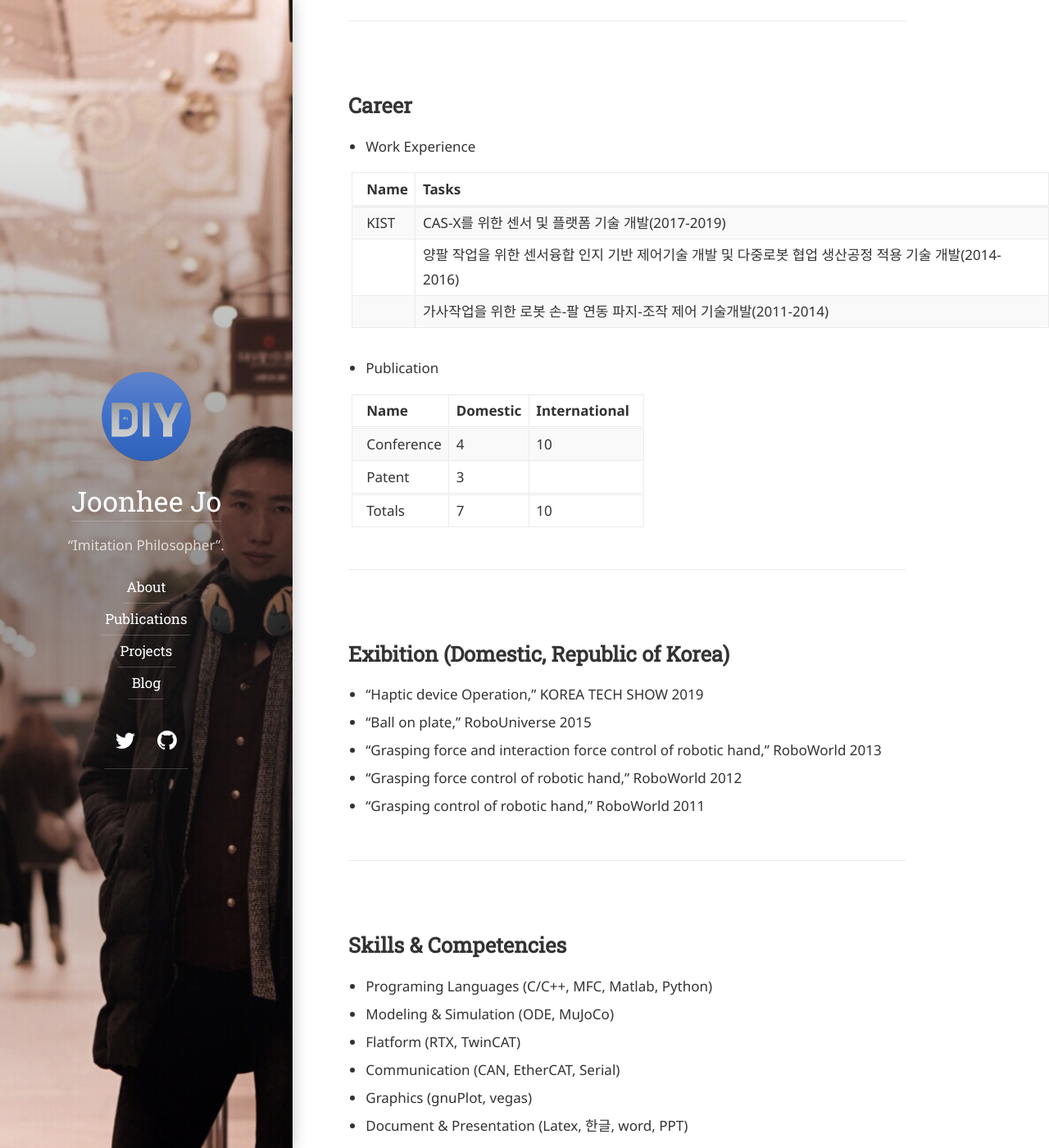
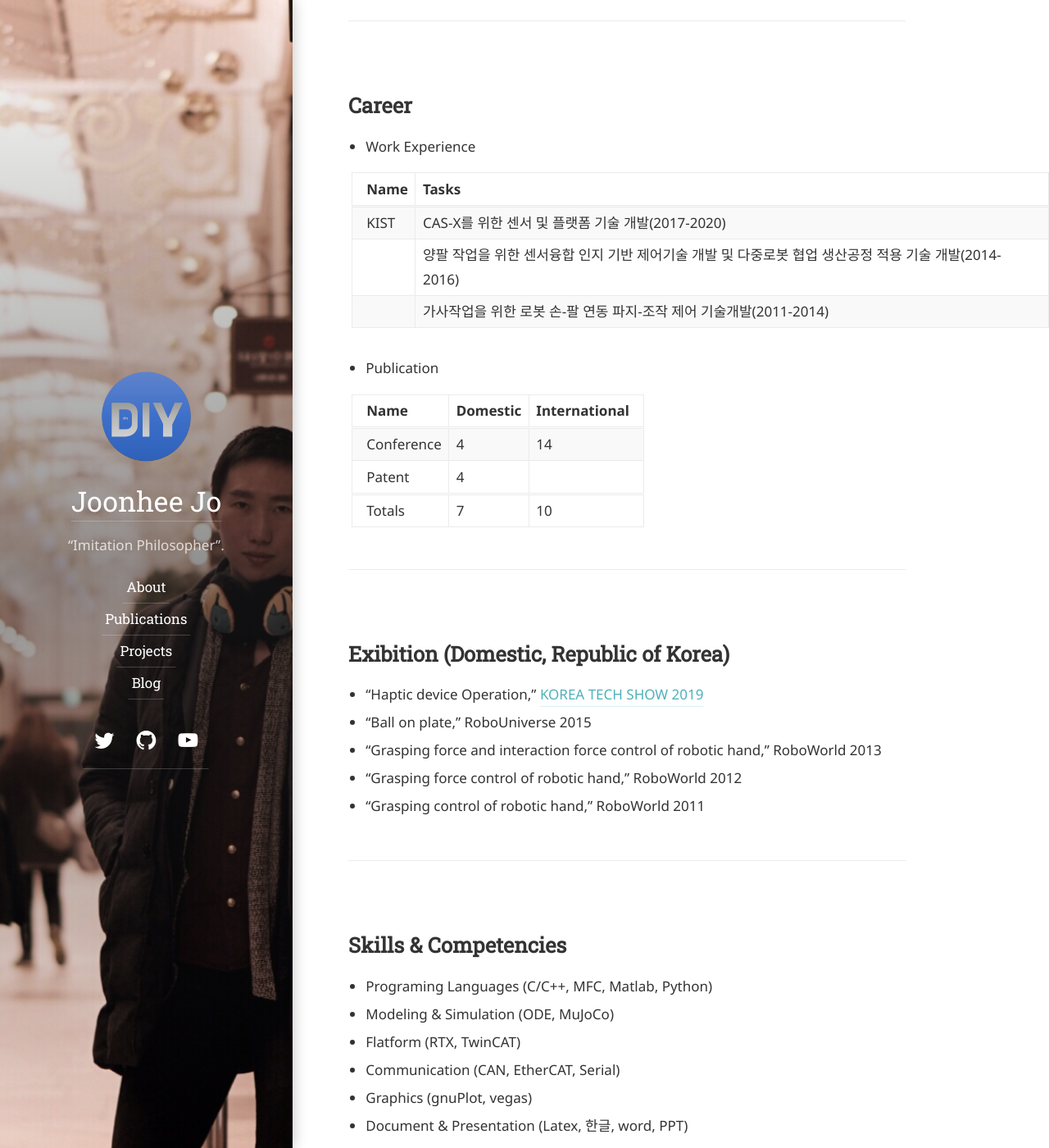
Before and after one commit to Rian-Jo/home, a Jekyll site: the page built from _featured_categories/about.md, in a window 1280 px wide and 1400 px high, scrolled down 947 px. Shown: the whole window at 82% size. Built offline with Jekyll 4.4.1, drawn with Linux system fonts in a browser that asks for light colours; some web fonts are replaced; some of the changed text lies outside the part shown.

```diff
--- a/_data/authors.yml
+++ b/_data/authors.yml
@@ -34,7 +34,7 @@ rian:
     # facebook:        <username>
     # google:          <number>
     # vk:              <username>
-    # youtube:         <string_string_string>
+    youtube:         UCrEDR-C57MYHgk6e9NrG4ug
     # vimeo:           <username>
     # vine:            <username>
     # spotify:         <user>/<number>
--- a/_data/social.yml
+++ b/_data/social.yml
@@ -58,7 +58,7 @@ rss:
 youtube:
   name: YouTube
   icon: icon-youtube
-  prepend: "https://www.youtube.com/channel/"
+  prepend: "https://www.youtube.com/channel/UCrEDR-C57MYHgk6e9NrG4ug"
 twitch:
   name: Twitch
   icon: icon-twitch
--- a/_featured_categories/about.md
+++ b/_featured_categories/about.md
@@ -41,7 +41,7 @@ Planning to control the robot to help people live better lives.
 
    Name      | Tasks
   :----------|:----------
-   KIST      | CAS-X를 위한 센서 및 플랫폼 기술 개발(2017-2019)
+   KIST      | CAS-X를 위한 센서 및 플랫폼 기술 개발(2017-2020)
              | 양팔 작업을 위한 센서융합 인지 기반 제어기술 개발 및 다중로봇 협업 생산공정 적용 기술 개발(2014-2016)
              | 가사작업을 위한 로봇 손-팔 연동 파지-조작 제어 기술개발(2011-2014)
 
@@ -49,8 +49,8 @@ Planning to control the robot to help people live better lives.
 
    Name      | Domestic  | International
   :----------|:----------|:--------------
-   Conference|         4 |            10
-   Patent    |         3 |
+   Conference|         4 |            14
+   Patent    |         4 |
   ===========|===========|===============
   Totals     |         7 |            10
 
@@ -62,7 +62,7 @@ Planning to control the robot to help people live better lives.
 
 ## **Exibition (Domestic, Republic of Korea)**
 
-* "Haptic device Operation," KOREA TECH SHOW 2019
+* "Haptic device Operation," [KOREA TECH SHOW 2019](http://www.etnews.com/20200112000035)
 * "Ball on plate," RoboUniverse 2015
 * "Grasping force and interaction force control of robotic hand," RoboWorld 2013
 * "Grasping force control of robotic hand," RoboWorld 2012
@@ -89,6 +89,6 @@ Planning to control the robot to help people live better lives.
 
 ## **Education**
 
-* 2011 ~ 2019 UST-KIST 캠퍼스 로봇공학 전공 석박사과정 수료
+* 2011 ~ 2021 UST-KIST 캠퍼스 로봇공학 전공 석박사과정 수료
 * 2009 ~ 2011 인하대학교 IT대학 전자공학 전공 학사 졸업
 * 2006 ~ 2009 인하공업전문대학 메카트로닉스 전공 전문학사 졸업
```
Also changed, not shown: other parts of _featured_categories/about.md (+2 -2 lines), _featured_categories/Projects.md (+2 -2 lines), _featured_categories/Publications.md (+10 -0 lines), README.md, 1 other file.
